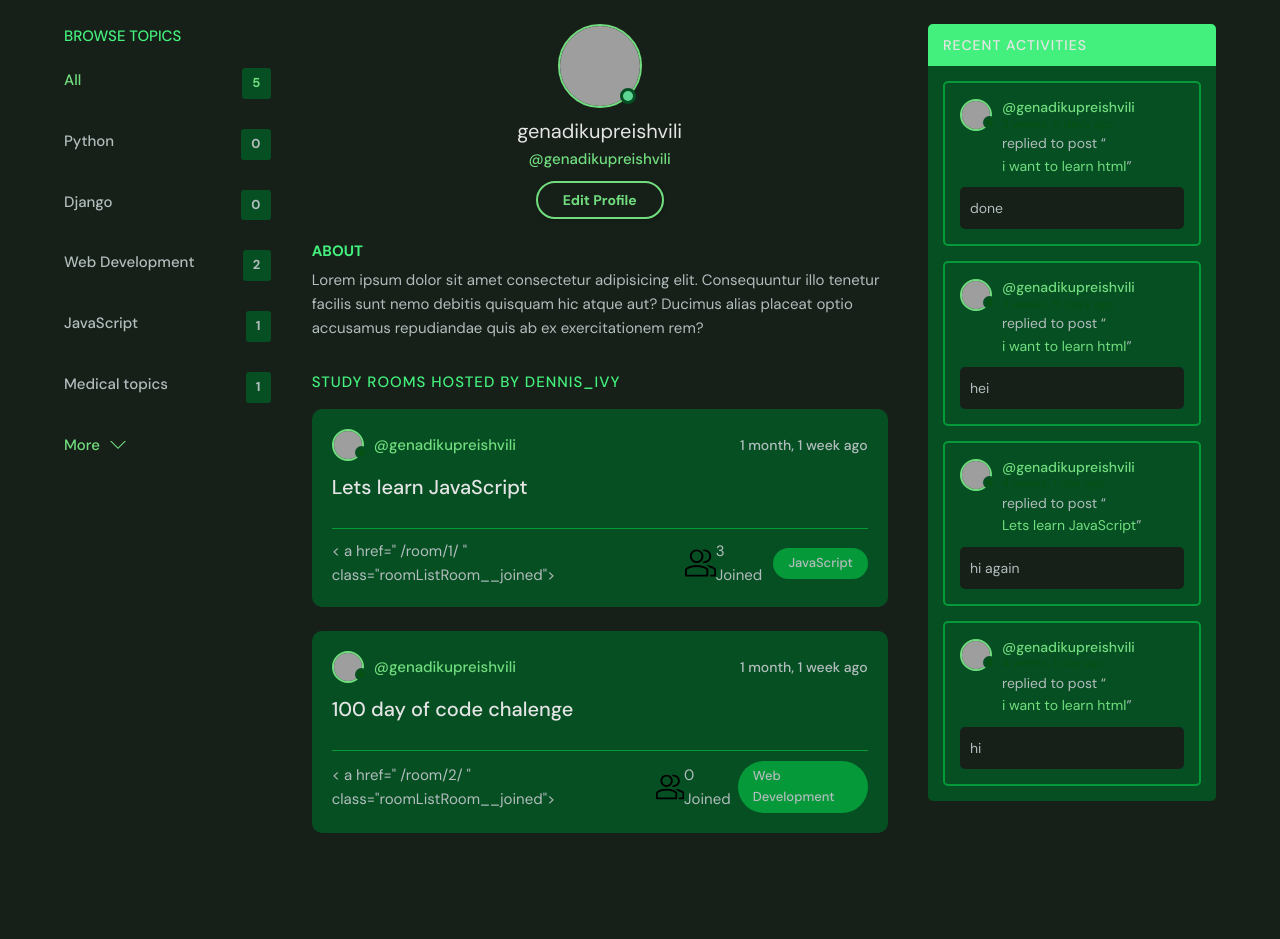
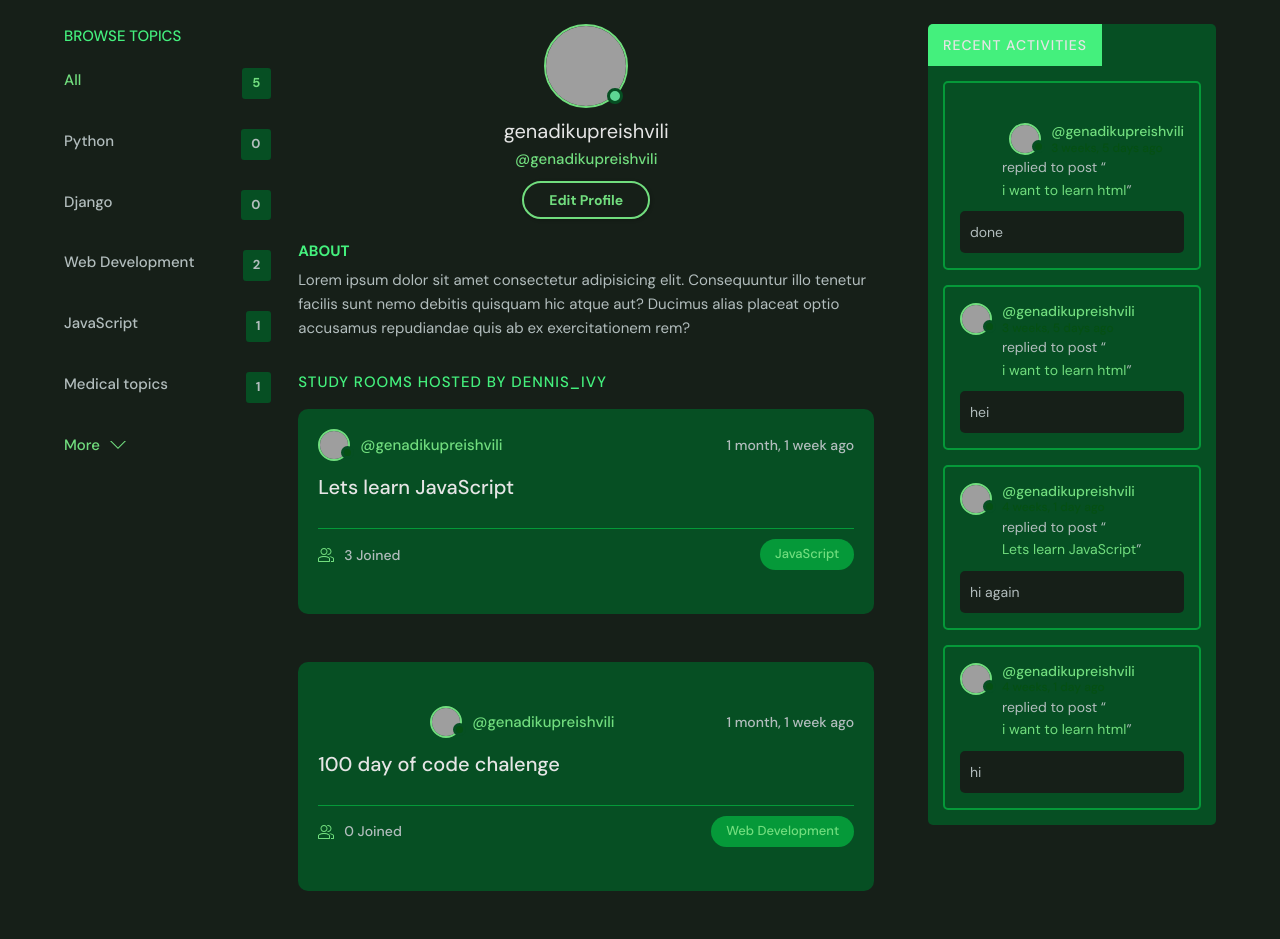
Before and after one commit to genadikupreishvili/GenHub, a Django app: page /profile/1/ in a window 1280 px wide. Shown: the part 76-1015 px from the top of the page. Before the commit the page ends 909 px from the top, so only its background shows below. Run offline with Django 4.2, Linux system fonts and the light colour scheme; data comes from the database, SQL or seed files in the repository; both versions use the stored data as it was after the commit; grey boxes are pictures that could not be loaded.

Commit message:
Modified feed_component.html and home.html

```diff
--- a/GenHub/base/templates/base/feed_component.html
+++ b/GenHub/base/templates/base/feed_component.html
@@ -7,7 +7,7 @@
           <div class="avatar avatar--small">
             <img src="https://randomuser.me/api/portraits/women/11.jpg" />
           </div>
-          <span>@{{ room.host.username }}</span>
+          <span>@{{room.host.username}}</span>
         </a>
       {% else %}
         <!-- Handle the case where there is no host -->
@@ -22,11 +22,11 @@
       <!-- ... rest of the code ... -->
     </div>
     <div class="roomListRoom__content">
-      <a href= >{{room.name}}</a>
+      <a href="{% url 'room' room.id %}" >{{room.name}}</a>
 
     </div>
     <div class="roomListRoom__meta">
-      < a href=" {% url 'room' room.id %} " class="roomListRoom__joined">
+      <a href=" {% url 'room' room.id %} " class="roomListRoom__joined">
         <svg version="1.1" xmlns="http://www.w3.org/2000/svg" width="32" height="32" viewBox="0 0 32 32">
           <title>user-group</title>
           <path
@@ -43,7 +43,7 @@
           ></path>
         </svg>
         {{room.participants.all.count}} Joined
-      </>
+      <a/>
       <p class="roomListRoom__topic">{{room.topic.name}}</p>
     </div>
 </div>
--- a/GenHub/base/templates/base/home.html
+++ b/GenHub/base/templates/base/home.html
@@ -33,7 +33,7 @@
           <div class="roomList__header">
             <div>
               <h2>Study Room</h2>
-              <p>{{room_count}} Rooms available</p>
+              <p>{{room.count}} Rooms available</p>
             </div>
             <a class="btn btn--main" href="{% url 'create-room' %}">
               <svg version="1.1" xmlns="http://www.w3.org/2000/svg" width="32" height="32" viewBox="0 0 32 32">
--- a/GenHub/base/templates/base/room.html
+++ b/GenHub/base/templates/base/room.html
@@ -60,7 +60,7 @@
           <div class="room__box scroll">
             <div class="room__header scroll">
               <div class="room__info">
-                <h3>{{room.name}}</h3>
+                <h3>{{room.name}} </h3>
                 <span>{{room.created|timesince}} ago</span>
               </div>
               <div class="room__hosted">
@@ -69,7 +69,7 @@
                   <div class="avatar avatar--small">
                     <img src="https://randomuser.me/api/portraits/men/37.jpg" />
                   </div>
-                  <span>@{{room.host.username}}</span>
+                  <span>@{{room.host.username}} </span>
                 </a>
               </div>
               <!-- <div class="room__details">
```
Also changed, not shown: GenHub/db.sqlite3.
